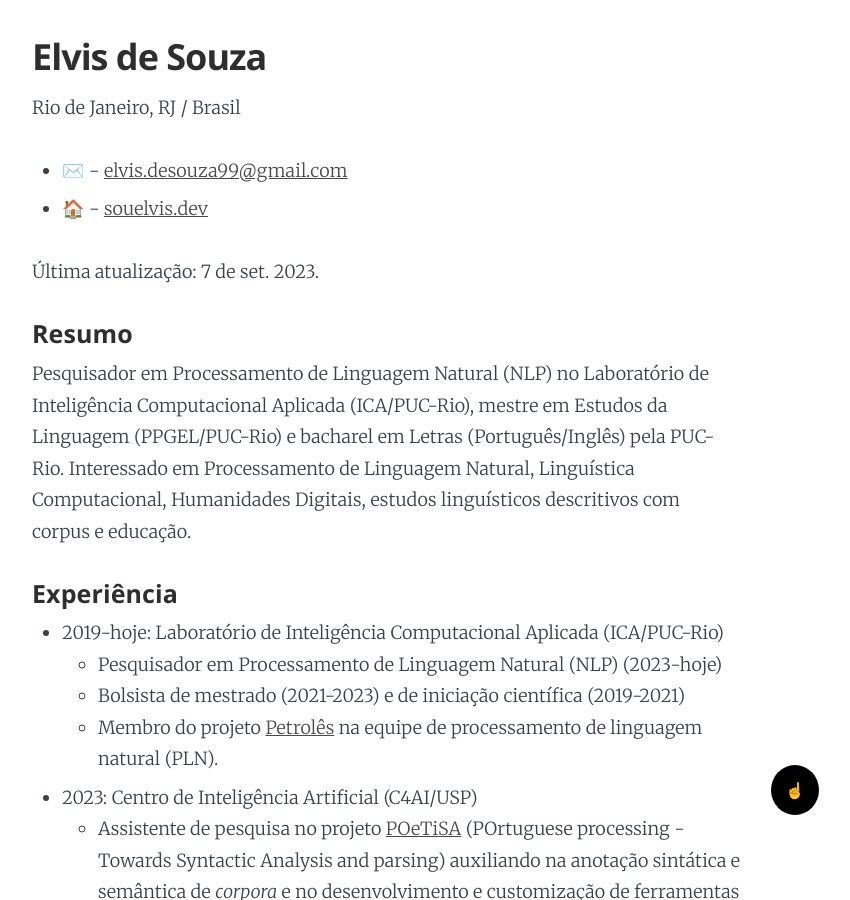
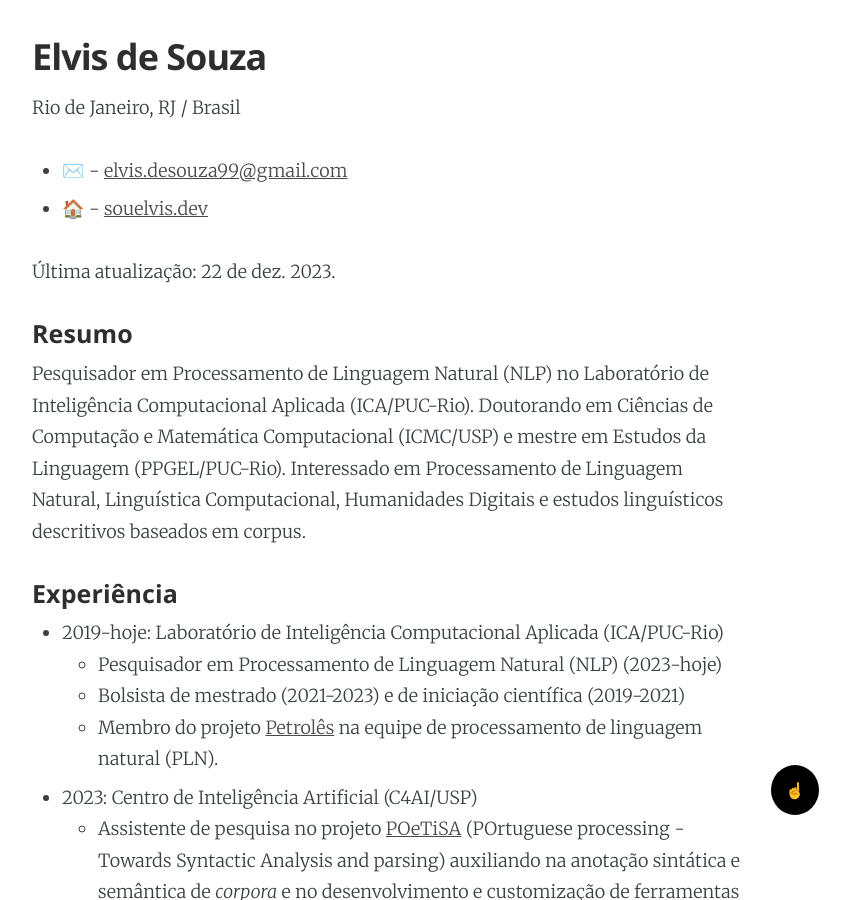
Before and after one commit to alvelvis/alvelvis.github.io, a Jekyll site: the page built from sobre.md, in a window 1280 px wide and 900 px high, scrolled down 517 px. Shown: the whole window, without its empty margins (253-1103 px from the left). Built offline with Jekyll 4.4.1, drawn with Linux system fonts in a browser that asks for light colours; some of the changed text lies outside the part shown.

Commit message:
adding phd

```diff
--- a/_config.yml
+++ b/_config.yml
@@ -1,6 +1,6 @@
 name: Elvis de Souza
 #description: "Mestrando em linguística computacional, professor de inglês e desenvolvedor freelancer"
-description: Pesquisador em Processamento de Linguagem Natural (NLP) e mestre em Estudos da Linguagem (PUC-Rio)
+description: Pesquisador em Processamento de Linguagem Natural (NLP) e doutorando em Ciências de Computação e Matemática Computacional (USP)
 meta_description: "Linguagem e tecnologia"
 
 exclude: ['chatbot/flask/']
@@ -22,7 +22,7 @@ picture: '/assets/images/profile.png'
 
 authordesc: "Escrevo sobre humanos, robôs, linguagem, e sobre como humanos e robôs aprendem linguagem."
 authordescen: "I write about humans, robots, language, and how humans and robots learn language."
-profdesc: Pesquisador em Processamento de Linguagem Natural (NLP) no Laboratório de Inteligência Computacional Aplicada (ICA/PUC-Rio), mestre em Estudos da Linguagem (PPGEL/PUC-Rio) e bacharel em Letras (Português/Inglês) pela PUC-Rio. Interessado em Processamento de Linguagem Natural, Linguística Computacional, Humanidades Digitais, estudos linguísticos descritivos com corpus e educação.
+profdesc: Pesquisador em Processamento de Linguagem Natural (NLP) no Laboratório de Inteligência Computacional Aplicada (ICA/PUC-Rio). Doutorando em Ciências de Computação e Matemática Computacional (ICMC/USP) e mestre em Estudos da Linguagem (PPGEL/PUC-Rio). Interessado em Processamento de Linguagem Natural, Linguística Computacional, Humanidades Digitais e estudos linguísticos descritivos baseados em corpus.
 
 generalskills: "
 \n- Capacidade de liderança e de trabalho em equipe
--- a/sobre.md
+++ b/sobre.md
@@ -14,7 +14,7 @@ Rio de Janeiro, RJ / Brasil
 - ✉️ - [elvis.desouza99@gmail.com](mailto:elvis.desouza99@gmail.com)
 - 🏠 - [souelvis.dev](https://souelvis.dev)
 
-Última atualização: 7 de set. 2023.
+Última atualização: 22 de dez. 2023.
 
 #### Resumo
 
@@ -45,7 +45,7 @@ Rio de Janeiro, RJ / Brasil
 
 #### Educação
 
-- 2023-2024: Pós-graduação em Ciência de Dados na Pontifícia Universidade Católica do Rio de Janeiro (BI MASTER/PUC-Rio)
+- 2024-atual: Doutorado em Ciências de Computação e Matemática Computacional pela Universidade de São Paulo (ICMC/USP)
 - 2021-2023: Mestrado em Estudos da Linguagem pela Pontifícia Universidade Católica do Rio de Janeiro (PPGEL/PUC-Rio)
     - Título da dissertação: [Construção e avaliação de um treebank padrão ouro](https://doi.org/10.17771/PUCRio.acad.62693)
     - [Aprovação em 1º lugar na seleção para o mestrado](https://tronco.souelvis.dev/media/APROVADOS_NA_3A_ETAPA_-_MESTRADO.pdf)
```
